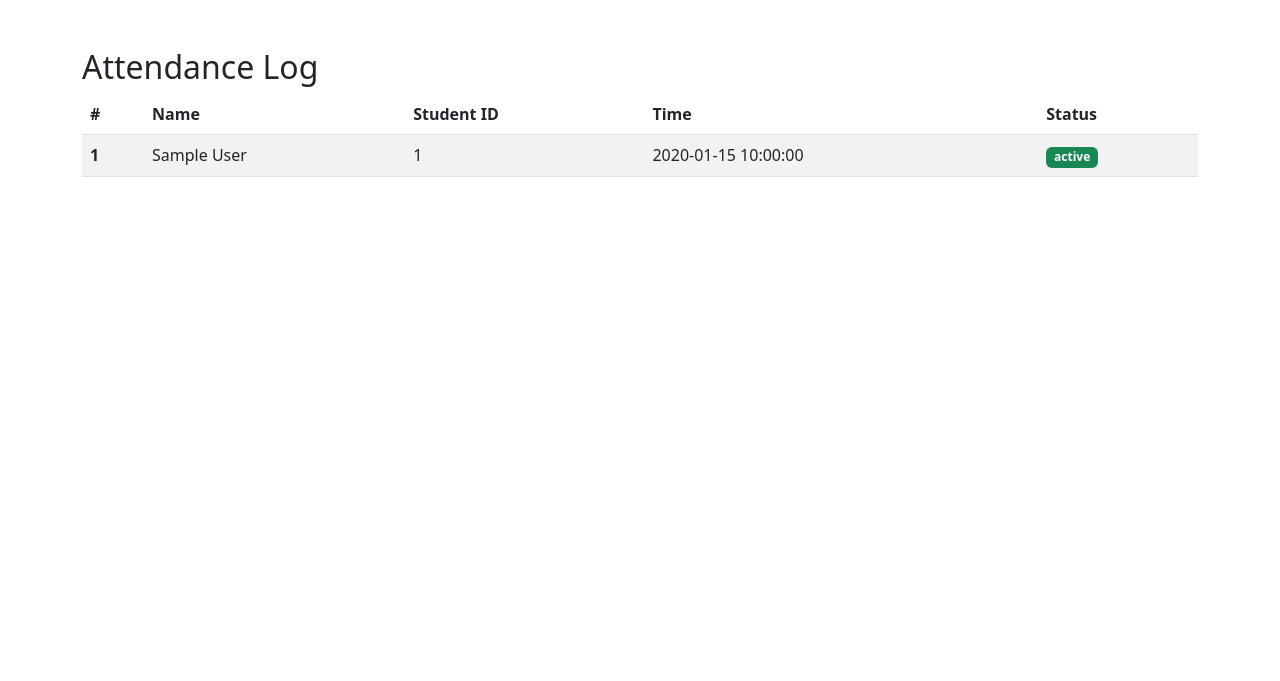
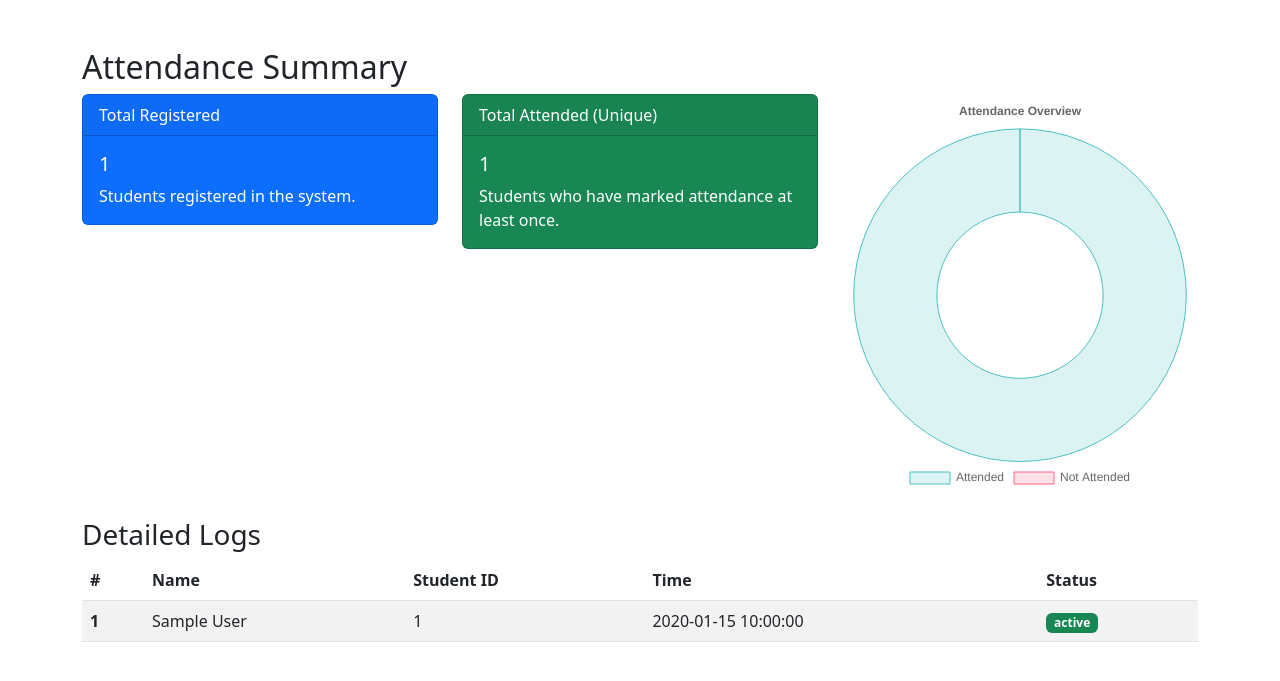
Before and after one commit to ssundxr/llm_ai_attendance_system, a Flask app: page /attendance in a window 1280 px wide. Shown: the part 56-737 px from the top of the page. Run offline with Flask 3, Linux system fonts and the light colour scheme; tables that the repository leaves empty hold one stand-in row (values such as "Sample post").

Commit message:
dashboard

```diff
--- a/app/routes.py
+++ b/app/routes.py
@@ -129,7 +129,16 @@ def register():
 @main.route('/attendance')
 def attendance():
     records = Attendance.query.order_by(Attendance.timestamp.desc()).all()
-    return render_template('attendance_view.html', records=records)
+
+    # Calculate Summary Stats
+    total_registered = Student.query.count()
+    # optimized: count distinct student_ids in attendance table
+    attended_student_ids = db.session.query(Attendance.student_id).distinct().all()
+    total_attended = len(attended_student_ids)
+
+    return render_template('attendance_view.html', records=records,
+                           total_registered=total_registered,
+                           total_attended=total_attended)
 
 import base64
 
--- a/app/templates/attendance_view.html
+++ b/app/templates/attendance_view.html
@@ -1,8 +1,35 @@
 {% extends "base.html" %}
 
 {% block content %}
-<h2>Attendance Log</h2>
+<h2>Attendance Summary</h2>
+
+<div class="row mb-4">
+    <div class="col-md-4">
+        <div class="card text-white bg-primary mb-3">
+            <div class="card-header">Total Registered</div>
+            <div class="card-body">
+                <h5 class="card-title">{{ total_registered }}</h5>
+                <p class="card-text">Students registered in the system.</p>
+            </div>
+        </div>
+    </div>
+    <div class="col-md-4">
+        <div class="card text-white bg-success mb-3">
+            <div class="card-header">Total Attended (Unique)</div>
+            <div class="card-body">
+                <h5 class="card-title">{{ total_attended }}</h5>
+                <p class="card-text">Students who have marked attendance at least once.</p>
+            </div>
+        </div>
+    </div>
+    <div class="col-md-4">
+        <canvas id="attendanceChart" width="400" height="400"></canvas>
+    </div>
+</div>
+
+<h3>Detailed Logs</h3>
 <table class="table table-striped table-hover">
+
     <thead>
         <tr>
             <th scope="col">#</th>
@@ -26,4 +53,47 @@
         {% endfor %}
     </tbody>
 </table>
+
+<script src="https://cdn.jsdelivr.net/npm/chart.js"></script>
+<script>
+    document.addEventListener('DOMContentLoaded', function () {
+        var ctx = document.getElementById('attendanceChart').getContext('2d');
+        var totalRegistered = {{ total_registered }};
+        var totalAttended = {{ total_attended }};
+        var notAttended = totalRegistered - totalAttended;
+
+        var myChart = new Chart(ctx, {
+            type: 'doughnut',
+            data: {
+                labels: ['Attended', 'Not Attended'],
+                datasets: [{
+                    label: 'Attendance status',
+                    data: [totalAttended, notAttended],
+                    backgroundColor: [
+                        'rgba(75, 192, 192, 0.2)',
+                        'rgba(255, 99, 132, 0.2)'
+                    ],
+                    borderColor: [
+                        'rgba(75, 192, 192, 1)',
+                        'rgba(255, 99, 132, 1)'
+                    ],
+                    borderWidth: 1
+                }]
+            },
+            options: {
+                responsive: true,
+                maintainAspectRatio: false,
+                plugins: {
+                    legend: {
+                        position: 'bottom',
+                    },
+                    title: {
+                        display: true,
+                        text: 'Attendance Overview'
+                    }
+                }
+            }
+        });
+    });
+</script>
 {% endblock %}
```
